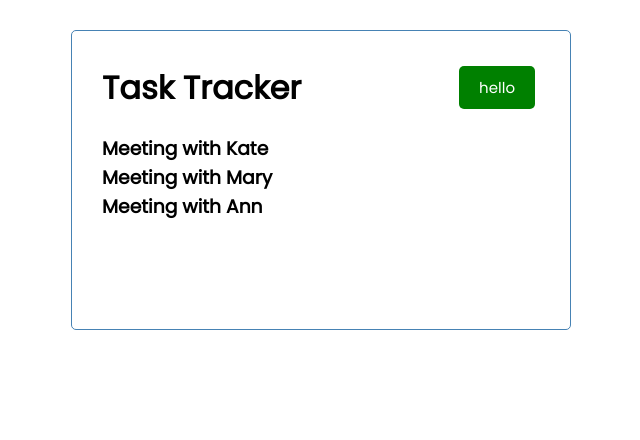
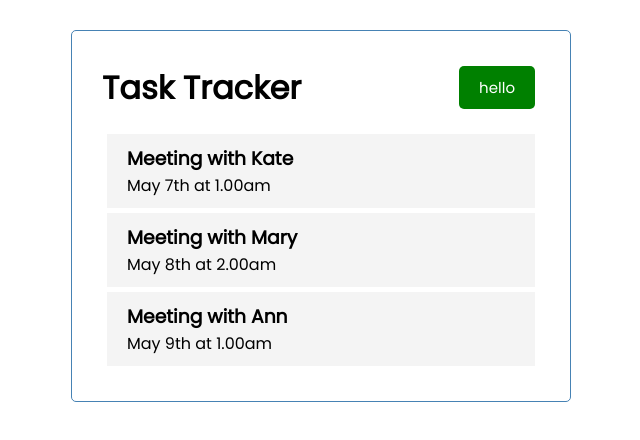
Before and after one commit to DmitryVelichko/task-tracker-smpl-reactjs, a React (Create React App) app: page / in a window 1280 px wide. Shown: the top 440 px of the page, without its empty margins (319-959 px from the left). Built offline with nearby package versions, Linux system fonts and the light colour scheme.

Commit message:
New commit

```diff
--- /dev/null
+++ b/src/components/Task.js
@@ -0,0 +1,12 @@
+import React from 'react'
+
+const Task = ({ task }) => {
+    return (
+        <div className="task">
+            <h3>{task.text}</h3>
+            <p>{task.day}</p>
+        </div>
+    )
+}
+
+export default Task
--- a/src/components/Tasks.js
+++ b/src/components/Tasks.js
@@ -1,11 +1,12 @@
 import React from 'react';
+import Task from './Task'
 
 const Tasks = ({tasks}) => {
 
     return (
        <>
         {tasks.map((task) => (
-            <h3 key={task.id}>{task.text}</h3>
+            <Task key={task.id} task={task}/>
         ))}
        </>
     )
```
